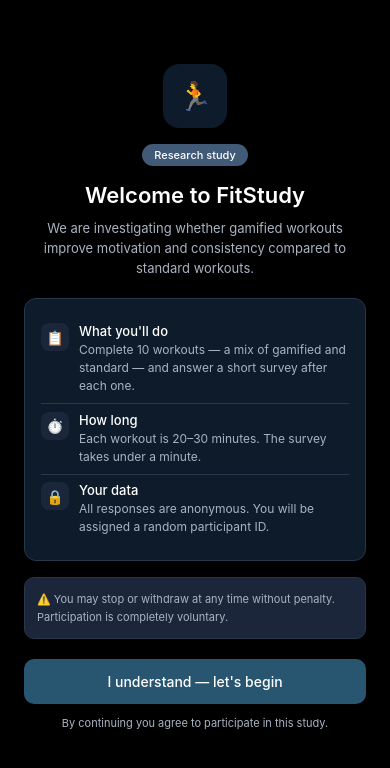
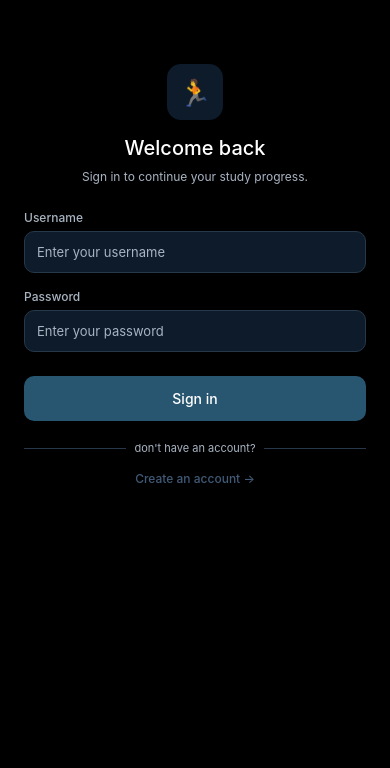
Before and after one commit to Coding-afk/FitStudy, a React Native app in the folder frontend/: screen /Login in a window 390 px wide. Shown: the top 768 px of the page. Built offline with nearby package versions, Linux system fonts and the light colour scheme; what react-native-sound would draw is missing.

Commit message:
Added the login page, editted the AppNavigator, and also the register page

```diff
--- a/frontend/package.json
+++ b/frontend/package.json
@@ -13,6 +13,7 @@
     "@react-native-async-storage/async-storage": "^3.1.1",
     "@react-native-firebase/app": "^26.4.0",
     "@react-native-firebase/auth": "^26.4.0",
+    "@react-native-firebase/firestore": "^26.4.0",
     "@react-native/new-app-screen": "0.87.1",
     "@react-navigation/bottom-tabs": "^7.19.2",
     "@react-navigation/native": "^7.4.1",
--- a/frontend/src/navigation/AppNavigator.js
+++ b/frontend/src/navigation/AppNavigator.js
@@ -17,6 +17,8 @@ import PostWorkoutSurveyScreen from '../screens/survey/PostWorkoutSurveyScreen';
 import WelcomeScreen from '../screens/welcome page/WelcomeScreen';
 
 import RegisterScreen from '../screens/auth/registerPage';
+
+import LoginScreen from '../screens/auth/loginPage';
 
 
 import MainTabs from './MainTabs';
@@ -156,6 +158,7 @@ function AppNavigator() {
     >
       <Stack.Screen name="Welcome" component={WelcomeScreen} />
       <Stack.Screen name="Register" component={RegisterScreen} />
+      <Stack.Screen name="Login" component={LoginScreen} />
       <Stack.Screen name="Onboarding" component={OnboardingScreen} />
       <Stack.Screen name="MainTabs" component={MainTabs} />
 
--- /dev/null
+++ b/frontend/src/screens/auth/loginPage.js
@@ -0,0 +1,221 @@
+import React, { useState } from 'react';
+import {
+  StyleSheet,
+  Text,
+  View,
+  TextInput,
+  TouchableOpacity,
+  ScrollView,
+  ActivityIndicator,
+  Alert,
+} from 'react-native';
+import auth from '@react-native-firebase/auth';
+import firestore from '@react-native-firebase/firestore';
+import { COLORS } from '../../constants/theme';
+
+export default function LoginScreen({ navigation }) {
+  const [username, setUsername] = useState('');
+  const [password, setPassword] = useState('');
+  const [loading, setLoading] = useState(false);
+  const [errors, setErrors] = useState({});
+
+  const validate = () => {
+    const newErrors = {};
+    if (!username.trim()) newErrors.username = 'Please enter your username';
+    if (!password) newErrors.password = 'Please enter your password';
+    setErrors(newErrors);
+    return Object.keys(newErrors).length === 0;
+  };
+
+  const handleLogin = async () => {
+    if (!validate()) return;
+    setLoading(true);
+    try {
+      const email = `${username.trim().toLowerCase()}@fitstudy.app`;
+      const userCredential = await auth().signInWithEmailAndPassword(email, password);
+      const userDoc = await firestore()
+        .collection('users')
+        .doc(userCredential.user.uid)
+        .get();
+      const participantId = userDoc.data()?.participantId ?? null;
+      navigation.navigate('MainTabs', { participantId });
+    } catch (error) {
+      if (error.code === 'auth/invalid-credential' || error.code === 'auth/wrong-password') {
+        setErrors({ password: 'Incorrect username or password' });
+      } else if (error.code === 'auth/user-not-found') {
+        setErrors({ username: 'No account found with this username' });
+      } else {
+        Alert.alert('Login failed', error.message);
+      }
+    } finally {
+      setLoading(false);
+    }
+  };
+
+  return (
+    <ScrollView contentContainerStyle={styles.container}>
+
+      <View style={styles.logoWrap}>
+        <View style={styles.logo}>
+          <Text style={styles.logoIcon}>🏃</Text>
+        </View>
+      </View>
+
+      <Text style={styles.title}>Welcome back</Text>
+      <Text style={styles.subtitle}>
+        Sign in to continue your study progress.
+      </Text>
+
+      <View style={styles.inputWrap}>
+        <Text style={styles.label}>Username</Text>
+        <TextInput
+          style={[styles.input, errors.username && styles.inputError]}
+          placeholder="Enter your username"
+          placeholderTextColor={COLORS.textSecondary}
+          value={username}
+          onChangeText={setUsername}
+          autoCapitalize="none"
+        />
+        {errors.username && <Text style={styles.error}>{errors.username}</Text>}
+      </View>
+
+      <View style={styles.inputWrap}>
+        <Text style={styles.label}>Password</Text>
+        <TextInput
+          style={[styles.input, errors.password && styles.inputError]}
+          placeholder="Enter your password"
+          placeholderTextColor={COLORS.textSecondary}
+          value={password}
+          onChangeText={setPassword}
+          secureTextEntry
+        />
+        {errors.password && <Text style={styles.error}>{errors.password}</Text>}
+      </View>
+
+      <TouchableOpacity
+        style={[styles.btn, loading && styles.btnDisabled]}
+        onPress={handleLogin}
+        disabled={loading}>
+        {loading
+          ? <ActivityIndicator color="#fff" />
+          : <Text style={styles.btnText}>Sign in</Text>
+        }
+      </TouchableOpacity>
+
+      <View style={styles.divider}>
+        <View style={styles.dividerLine} />
+        <Text style={styles.dividerText}>don't have an account?</Text>
+        <View style={styles.dividerLine} />
+      </View>
+
+      <TouchableOpacity onPress={() => navigation.navigate('Register')}>
+        <Text style={styles.registerLink}>Create an account →</Text>
+      </TouchableOpacity>
+
+    </ScrollView>
+  );
+}
+
+const styles = StyleSheet.create({
+  container: {
+    flexGrow: 1,
+    backgroundColor: COLORS.background,
+    padding: 24,
+    alignItems: 'center',
+  },
+  logoWrap: {
+    marginTop: 40,
+    marginBottom: 16,
+  },
+  logo: {
+    width: 56,
+    height: 56,
+    borderRadius: 14,
+    backgroundColor: COLORS.card,
+    alignItems: 'center',
+    justifyContent: 'center',
+  },
+  logoIcon: {
+    fontSize: 26,
+  },
+  title: {
+    fontSize: 20,
+    fontWeight: '500',
+    color: COLORS.text,
+    textAlign: 'center',
+    marginBottom: 8,
+  },
+  subtitle: {
+    fontSize: 12,
+    color: COLORS.textSecondary,
+    textAlign: 'center',
+    lineHeight: 18,
+    marginBottom: 24,
+  },
+  inputWrap: {
+    width: '100%',
+    marginBottom: 16,
+  },
+  label: {
+    fontSize: 12,
+    color: COLORS.textSecondary,
+    fontWeight: '500',
+    marginBottom: 6,
+  },
+  input: {
+    backgroundColor: COLORS.card,
+    borderWidth: 0.5,
+    borderColor: COLORS.border,
+    borderRadius: 10,
+    padding: 12,
+    color: COLORS.text,
+    fontSize: 13,
+  },
+  inputError: {
+    borderColor: '#e53e3e',
+  },
+  error: {
+    fontSize: 11,
+    color: '#e53e3e',
+    marginTop: 4,
+  },
+  btn: {
+    backgroundColor: COLORS.primary,
+    borderRadius: 10,
+    padding: 14,
+    width: '100%',
+    alignItems: 'center',
+    marginBottom: 20,
+    marginTop: 8,
+  },
+  btnDisabled: {
+    backgroundColor: COLORS.primaryLight,
+    opacity: 0.5,
+  },
+  btnText: {
+    color: COLORS.text,
+    fontSize: 14,
+    fontWeight: '500',
+  },
+  divider: {
+    flexDirection: 'row',
+    alignItems: 'center',
+    gap: 8,
+    width: '100%',
+    marginBottom: 16,
+  },
+  dividerLine: {
+    flex: 1,
+    height: 0.5,
+    backgroundColor: COLORS.border,
+  },
+  dividerText: {
+    fontSize: 11,
+    color: COLORS.textSecondary,
+  },
+  registerLink: {
+    fontSize: 12,
+    color: COLORS.primaryLight,
+    fontWeight: '500',
+  },
+});
--- a/frontend/src/screens/auth/registerPage.js
+++ b/frontend/src/screens/auth/registerPage.js
@@ -9,6 +9,8 @@ import {
   ActivityIndicator,
   Alert,
 } from 'react-native';
+import auth from '@react-native-firebase/auth';
+import firestore from '@react-native-firebase/firestore';
 import { COLORS } from '../../constants/theme';
 
 export default function RegisterScreen({ navigation }) {
@@ -34,25 +36,22 @@ export default function RegisterScreen({ navigation }) {
     if (!validate()) return;
     setLoading(true);
     try {
-      // TODO: connect to Firebase Authentication
-      // For now navigate to onboarding with username as participantId
+      const email = `${username.trim().toLowerCase()}@fitstudy.app`;
+      const userCredential = await auth().createUserWithEmailAndPassword(email, password);
       const participantId = '#FIT-' + Math.floor(10000 + Math.random() * 90000);
-      navigation.reset({
-        index: 0,
-
-        routes: [
-          {
-            name: 'MainTabs',
-
-            params: {
-              participantId,
-              username,
-            },
-          },
-        ],
+      await firestore().collection('users').doc(userCredential.user.uid).set({
+        username: username.trim(),
+        participantId,
+        createdAt: firestore.FieldValue.serverTimestamp(),
+        workoutsCompleted: 0,
       });
+      navigation.navigate('Onboarding', { participantId, username: username.trim() });
     } catch (error) {
-      Alert.alert('Registration failed', error.message);
+      if (error.code === 'auth/email-already-in-use') {
+        setErrors({ username: 'This username is already taken. Try another.' });
+      } else {
+        Alert.alert('Registration failed', error.message);
+      }
     } finally {
       setLoading(false);
     }
@@ -216,6 +215,7 @@ const styles = StyleSheet.create({
   },
   btnDisabled: {
     backgroundColor: COLORS.primaryLight,
+    opacity: 0.5,
   },
   btnText: {
     color: COLORS.text,
```
Also changed, not shown: 2 other files (tests, documents, lock files or other folders).
